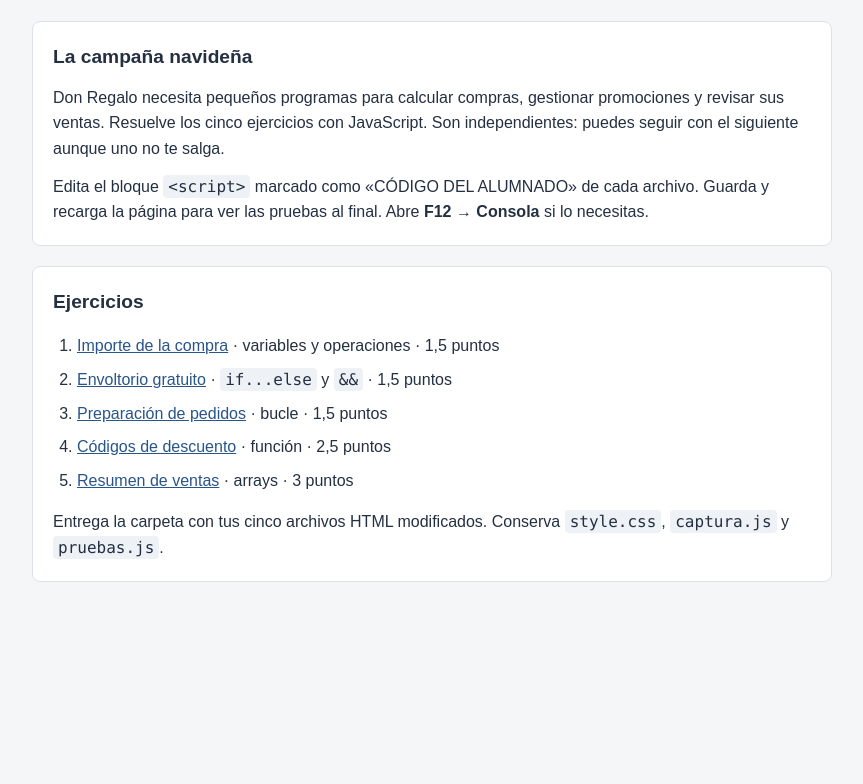
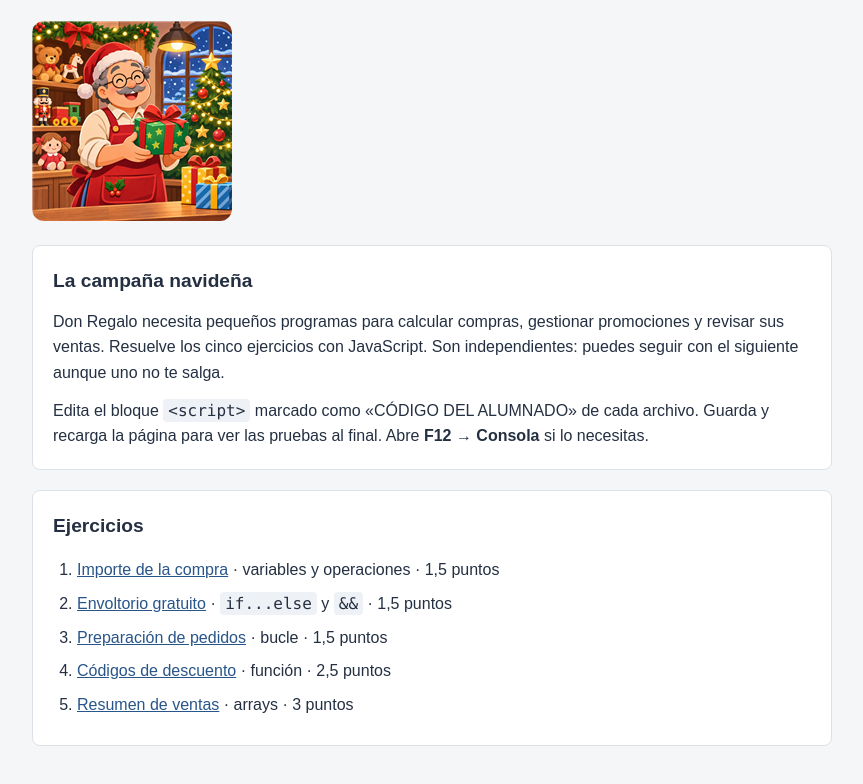
Before and after one commit to omiras/supuesto-practico-uf1842-don-regalo, a plain HTML site: page index.html in a window 1280 px wide. Shown: the part 106-890 px from the top of the page, without its empty margins (208-1071 px from the left). Before the commit the page ends 800 px from the top, so only its background shows below. Drawn offline with Linux system fonts and the light colour scheme.

Commit message:
Refactor code structure for improved readability and maintainability

```diff
--- a/index.html
+++ b/index.html
@@ -11,6 +11,7 @@
     <header>
       <h1>Supuesto práctico · Don Regalo</h1>
       <p>UF1842 · Primera evaluación continua · 2 horas</p>
+      <img class="don-regalo" src="don-regalo.png" width="200" height="200" alt="Ilustración del tendero de Don Regalo con un regalo navideño">
     </header>
     <section>
       <h2>La campaña navideña</h2>
@@ -26,7 +27,6 @@
         <li><a href="index4.html">Códigos de descuento</a> · función · 2,5 puntos</li>
         <li><a href="index5.html">Resumen de ventas</a> · arrays · 3 puntos</li>
       </ol>
-      <p>Entrega la carpeta con tus cinco archivos HTML modificados. Conserva <code>style.css</code>, <code>captura.js</code> y <code>pruebas.js</code>.</p>
     </section>
   </main>
 </body>
--- a/style.css
+++ b/style.css
@@ -4,6 +4,7 @@ body { margin: 0; background: #f5f6f8; color: #243042; font: 16px/1.6 Arial, san
 .lesson h1 { margin: 0 0 8px; font-size: 1.8rem; line-height: 1.3; }
 .lesson h2 { margin: 0 0 12px; font-size: 1.2rem; }
 .lesson header p { margin: 0 0 24px; color: #526077; }
+.don-regalo { display: block; width: 200px; height: 200px; object-fit: cover; margin: 0 0 24px; border-radius: 12px; }
 .lesson section { margin-bottom: 20px; padding: 20px; border: 1px solid #dce1e8; border-radius: 8px; background: #fff; }
 .lesson p { margin: 0 0 12px; }
 .lesson section > :last-child { margin-bottom: 0; }
```
Also changed, not shown: don-regalo.png (added), 2 other files.
